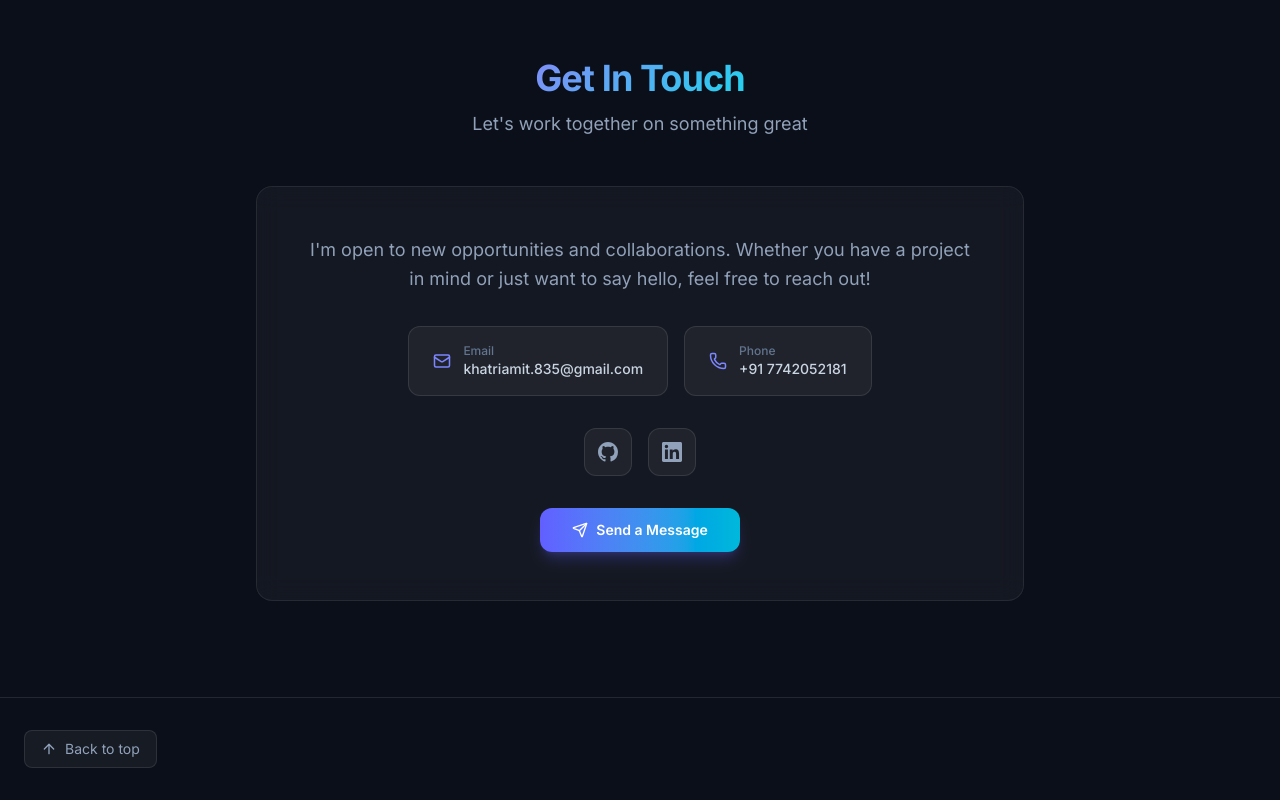
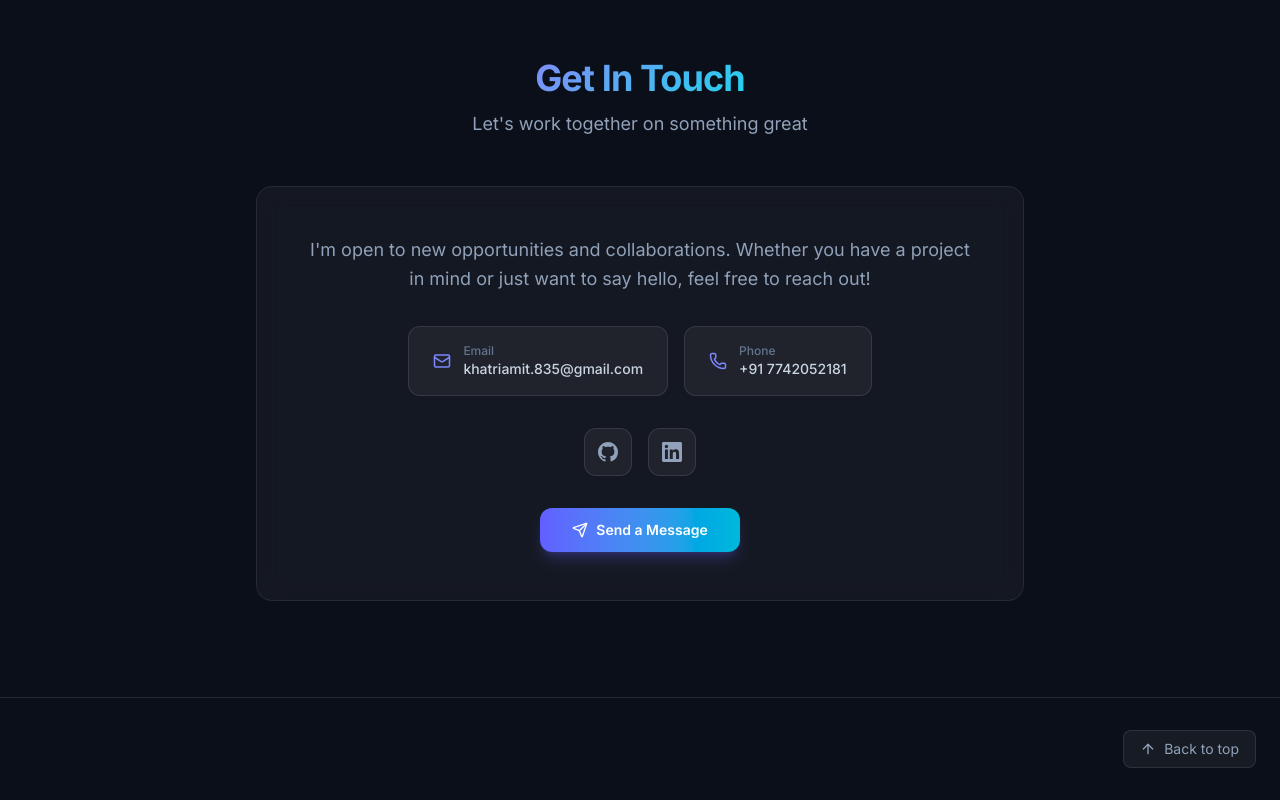
Before and after one commit to AmitKhatri835/Portfolio, a React (Vite) app: page / in a window 1280 px wide. Shown: the part 3552-4352 px from the top of the page. Built offline with nearby package versions, Linux system fonts and the light colour scheme.

Commit message:
initial commit

```diff
--- a/src/components/Footer.jsx
+++ b/src/components/Footer.jsx
@@ -2,7 +2,7 @@ import { ArrowUp } from "lucide-react";
 
 export default function Footer() {
   return (
-    <footer className="border-t border-white/10 px-6 py-8">
+    <footer className="border-t border-white/10 px-6 py-8 flex justify-end">
       <a
         href="#"
         className="inline-flex items-center gap-2 rounded-lg border border-white/10 bg-white/5 px-4 py-2 text-sm text-slate-400 transition-all hover:border-indigo-400/40 hover:text-indigo-300"
```
